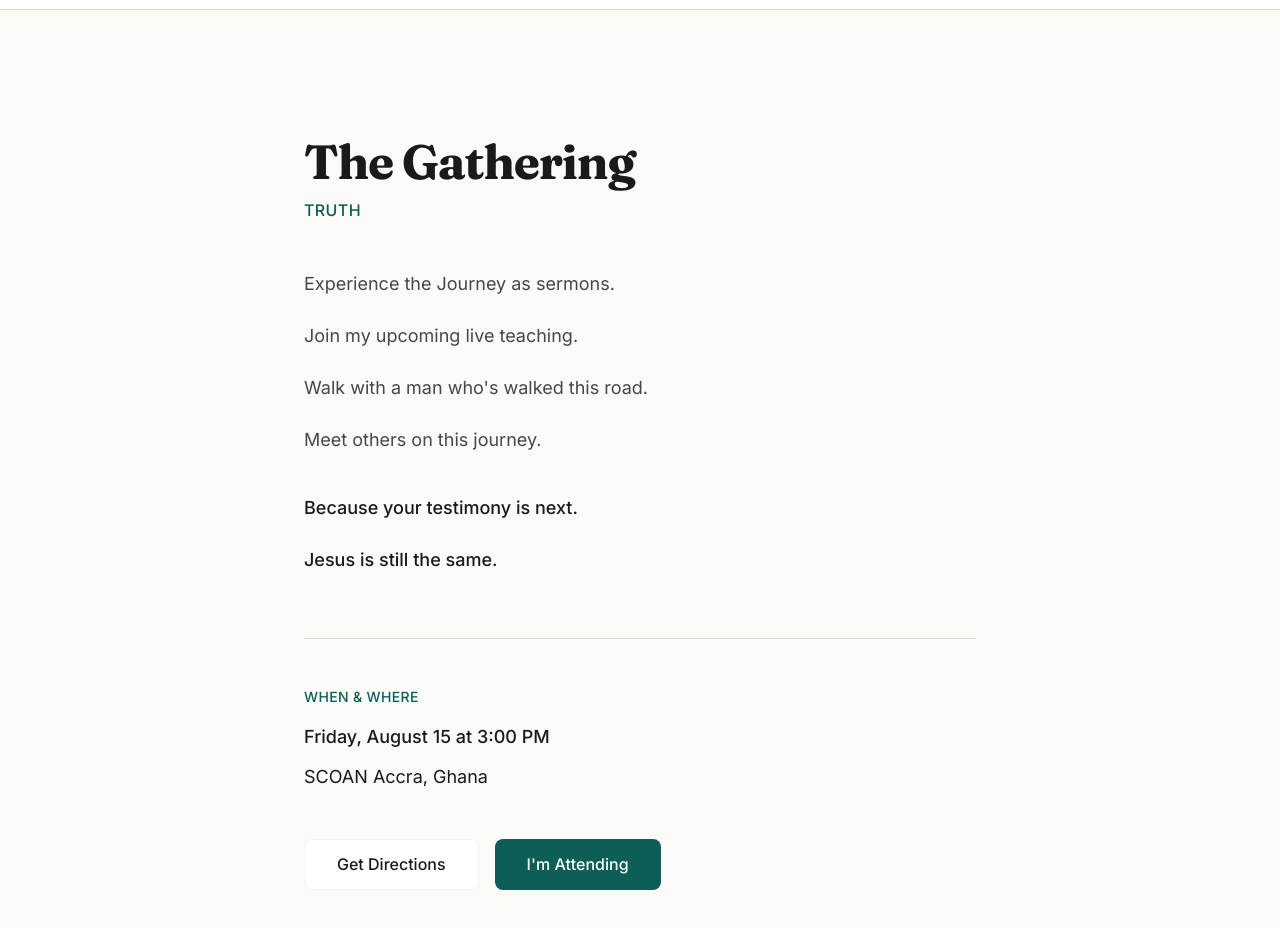
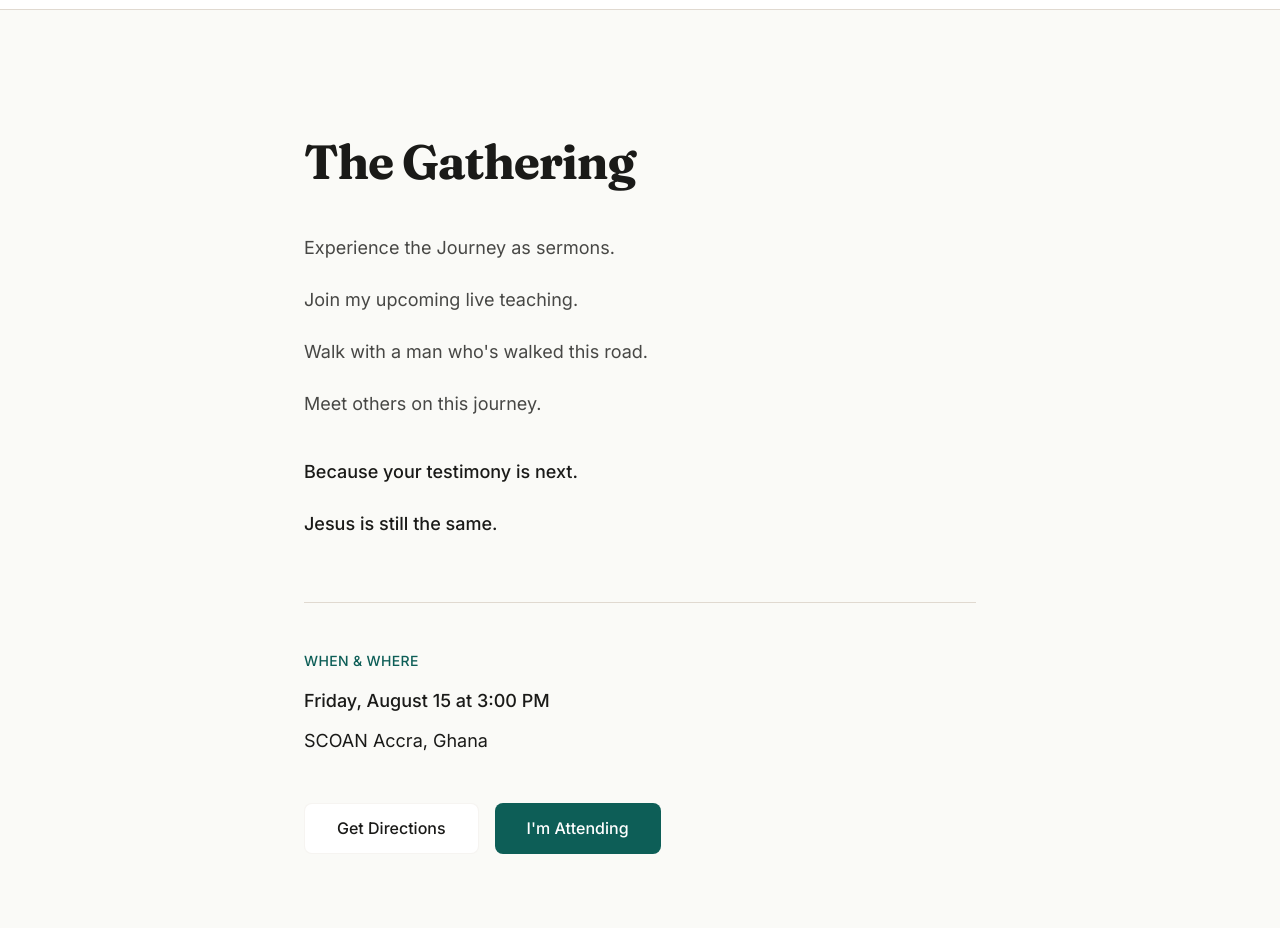
Before and after one commit to whoisjimilitan/restoration-community, a Next.js app in the folder apps/web/: page / in a window 1280 px wide. Shown: the part 4600-5528 px from the top of the page. Built offline with nearby package versions, Linux system fonts and the light colour scheme.

Commit message:
Clean: Remove TRUTH subtitle entirely
Let the section flow naturally: heading → copy.

Co-Authored-By: Claude Haiku 4.5 <noreply@anthropic.com>

```diff
--- a/apps/web/src/app/page.tsx
+++ b/apps/web/src/app/page.tsx
@@ -205,10 +205,7 @@ export default function Home() {
           className="max-w-2xl mx-auto space-y-16"
         >
           <div className="space-y-12">
-            <div>
-              <h2 className="text-4xl md:text-5xl font-rc-serif font-bold text-rc-text leading-tight tracking-tight">The Gathering</h2>
-              <p className="text-base text-rc-accent font-medium uppercase tracking-wide pt-3">TRUTH</p>
-            </div>
+            <h2 className="text-4xl md:text-5xl font-rc-serif font-bold text-rc-text leading-tight tracking-tight">The Gathering</h2>
 
             <div className="space-y-6 text-base md:text-lg text-rc-text/80 leading-relaxed font-light">
               <p>Experience the Journey as sermons.</p>
```
